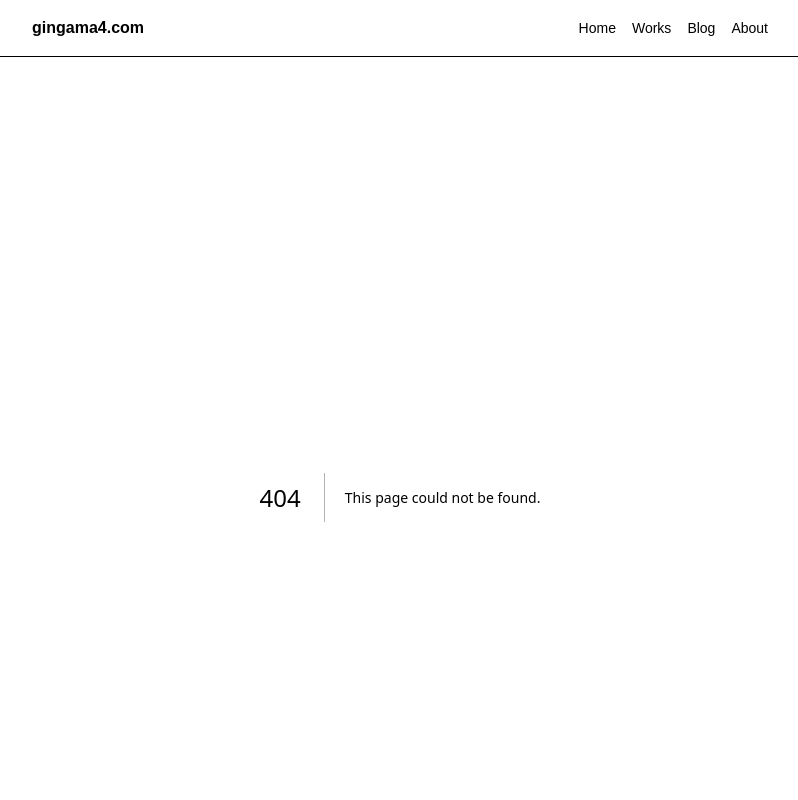
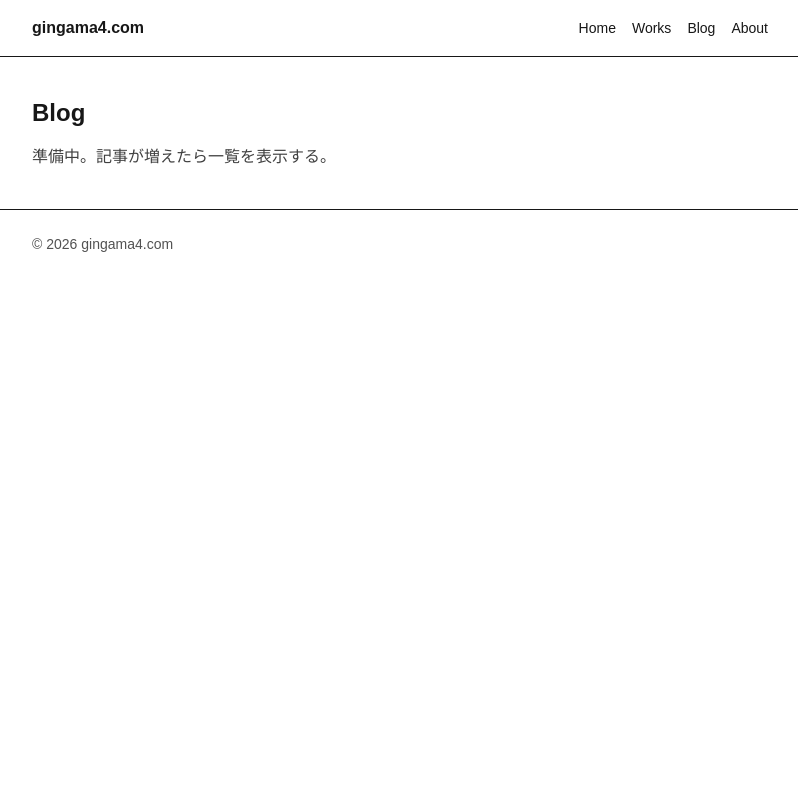
Before and after one commit to gingama4/gingama4.com, a Next.js app: page /posts in a window 1280 px wide. Before the commit this address had no page. Shown: the top 800 px of the page, without its empty margins (240-1038 px from the left). Built offline with nearby package versions, Linux system fonts and the light colour scheme.

Commit message:
feat: 各種ページを仮追加

```diff
--- /dev/null
+++ b/app/about/page.tsx
@@ -0,0 +1,12 @@
+export const metadata = {
+  title: "About",
+};
+
+export default function AboutPage() {
+  return (
+    <div className="space-y-4">
+      <h1 className="text-2xl font-semibold">About</h1>
+      <p className="text-neutral-700">準備中。</p>
+    </div>
+  );
+}
--- /dev/null
+++ b/app/posts/page.tsx
@@ -0,0 +1,12 @@
+export const metadata = {
+  title: "Blog",
+};
+
+export default function PostPage() {
+  return (
+    <div className="space-y-4">
+      <h1 className="text-2xl font-semibold">Blog</h1>
+      <p className="text-neutral-700">準備中。記事が増えたら一覧を表示する。</p>
+    </div>
+  );
+}
--- /dev/null
+++ b/app/works/page.tsx
@@ -0,0 +1,12 @@
+export const metadata = {
+  title: "Works",
+};
+
+export default function WorksPage() {
+  return (
+    <div className="space-y-4">
+      <h1 className="text-2xl font-semibold">Works</h1>
+      <p className="text-neutral-700">準備中。制作物を追加していく予定</p>
+    </div>
+  );
+}
```
